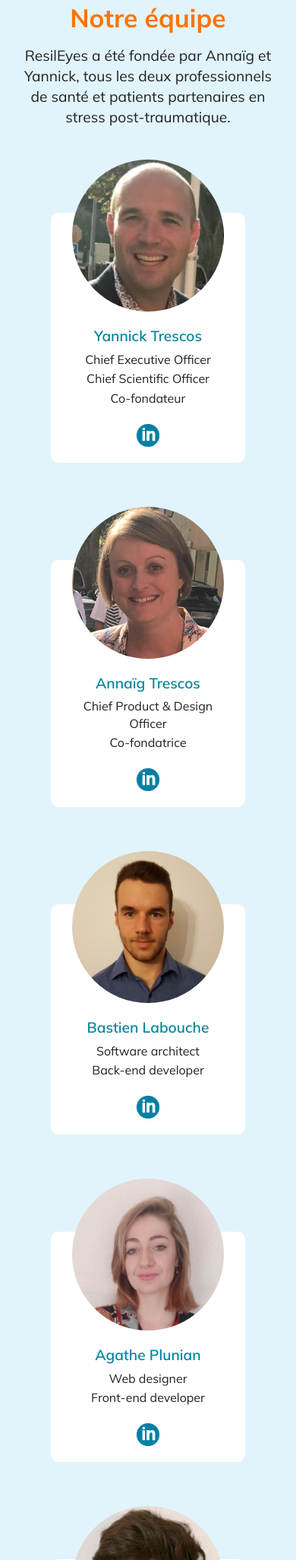
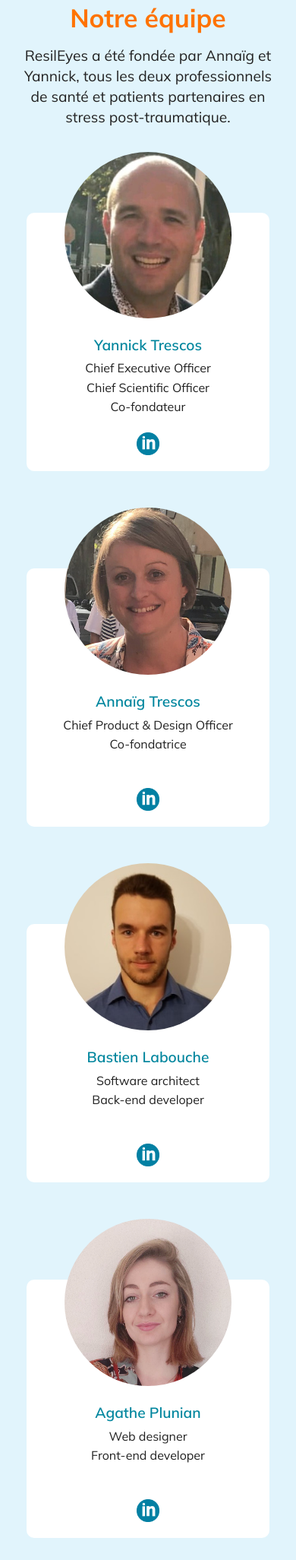
Before and after one commit to AgathePlunian/jollypaws.app, a PHP site: page /pages/page-equipe.html in a window 390 px wide. Shown: the part 144-2197 px from the top of the page at 76% size. Run offline with PHP 8.4, Linux system fonts and the light colour scheme; some libraries are stand-ins or nearby versions.

Commit message:
rectif css

```diff
--- a/css/style.css
+++ b/css/style.css
@@ -216,7 +216,7 @@ p {
     border-radius: 80px; }
   .ptsd-introduction .ptsd-img {
     width: 45%;
-    max-width: 600px;
+    max-width: 550px;
     margin-right: 3.5em; }
   .ptsd-introduction .ptsd-introduction-text {
     width: 48%;
@@ -570,6 +570,8 @@ p {
     background-position-x: 20%; }
     .banner .banner-text {
       padding: 1.5em 1.3em; }
+      .banner .banner-text .btn-container .btn {
+        margin-bottom: 1.7em; }
       .banner .banner-text .banner-title {
         font-size: 2.1em; }
       .banner .banner-text .small-text-banner, .banner .banner-text .dtx {
@@ -1538,7 +1540,8 @@ input[type="date"]::-webkit-calendar-picker-indicator {
   margin: 0 auto;
   display: flex;
   flex-flow: row wrap;
-  justify-content: center; }
+  justify-content: center;
+  max-width: 1000px; }
 
 .co-founders-cards {
   width: 75%;
@@ -1624,9 +1627,18 @@ input[type="date"]::-webkit-calendar-picker-indicator {
   .team-finger {
     display: none; }
 
-  .team-cards-container .card-team, .co-founders-cards .card-team {
-    width: 100%;
-    margin: 4em 0; } }
+  .team-cards-container, .co-founders-cards {
+    padding: 0;
+    margin: 0;
+    width: 100%; }
+    .team-cards-container .card-team, .co-founders-cards .card-team {
+      width: 100%;
+      margin: 4em 0;
+      max-width: 320px;
+      height: 340px; }
+      .team-cards-container .card-team .ID-picture-container, .co-founders-cards .card-team .ID-picture-container {
+        transform: scale(1.1);
+        margin-bottom: 2em; } }
 .main-nav {
   padding: 0.8em 2em;
   margin: auto; }
--- a/sass/pages/_accueil.scss
+++ b/sass/pages/_accueil.scss
@@ -173,7 +173,7 @@
 
   .ptsd-img {
    width: 45%;
-   max-width: 600px;
+   max-width: 550px;
    margin-right: 3.5em;
   }
 
--- a/sass/pages/_accueil_mobile.scss
+++ b/sass/pages/_accueil_mobile.scss
@@ -9,6 +9,10 @@
 
     .banner-text {
       padding: 1.5em 1.3em;
+
+      .btn-container .btn {
+        margin-bottom: 1.7em;
+      }
       .banner-title {
        font-size: 2.1em;
       }
--- a/sass/pages/_team-page.scss
+++ b/sass/pages/_team-page.scss
@@ -66,6 +66,7 @@
   display: flex;
   flex-flow: row wrap;
   justify-content: center;
+  max-width: 1000px;
 }
 
 .co-founders-cards {
@@ -187,10 +188,19 @@
   }
 
   .team-cards-container , .co-founders-cards{
-
+    padding: 0;
+    margin: 0;
+    width: 100%;
     .card-team {
       width: 100%;
       margin: 4em 0;
+      max-width: 320px;
+      height: 340px;
+
+      .ID-picture-container {
+        transform: scale(1.1);
+        margin-bottom: 2em;
+      }
     }
   }
 
```
Also changed, not shown: 1 other file.
